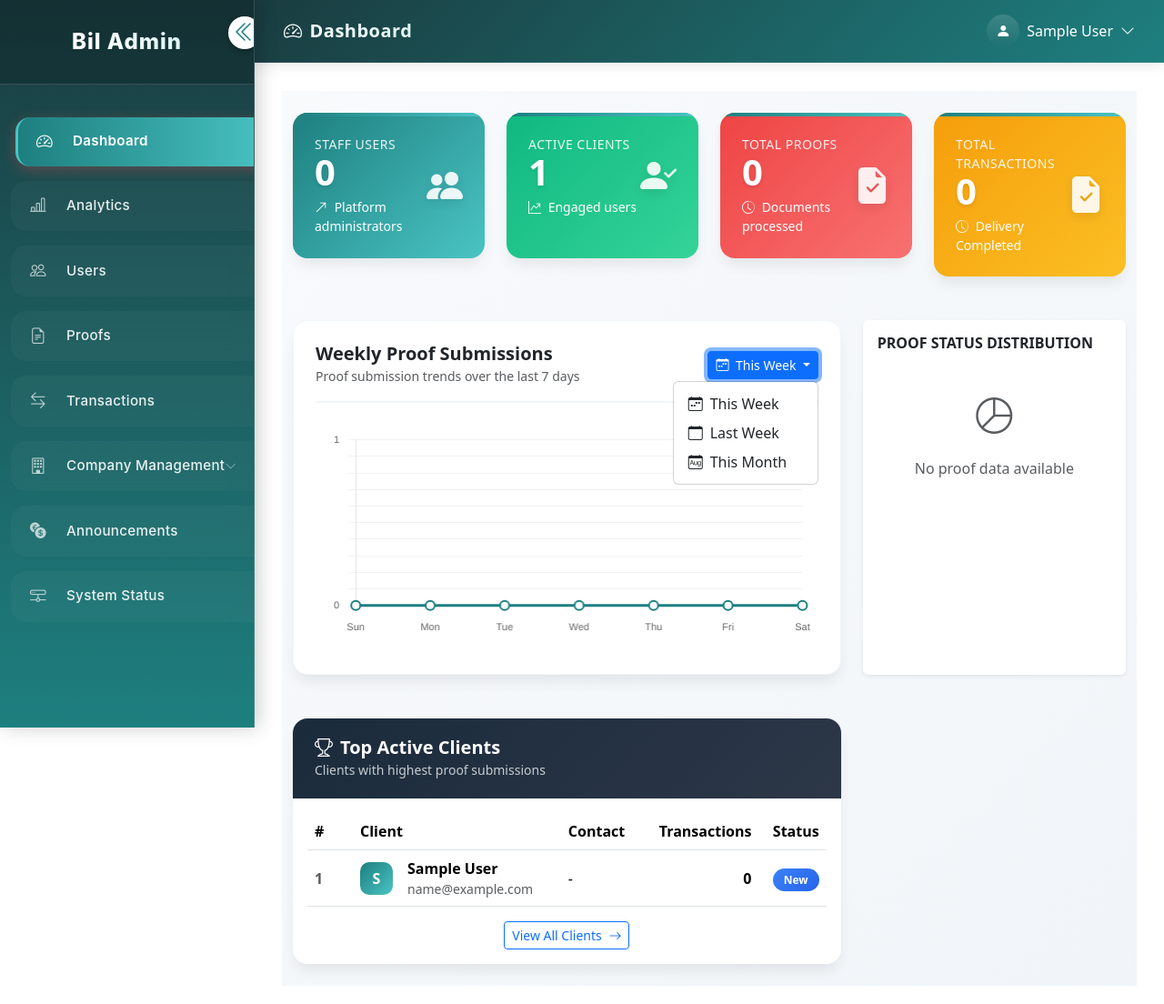
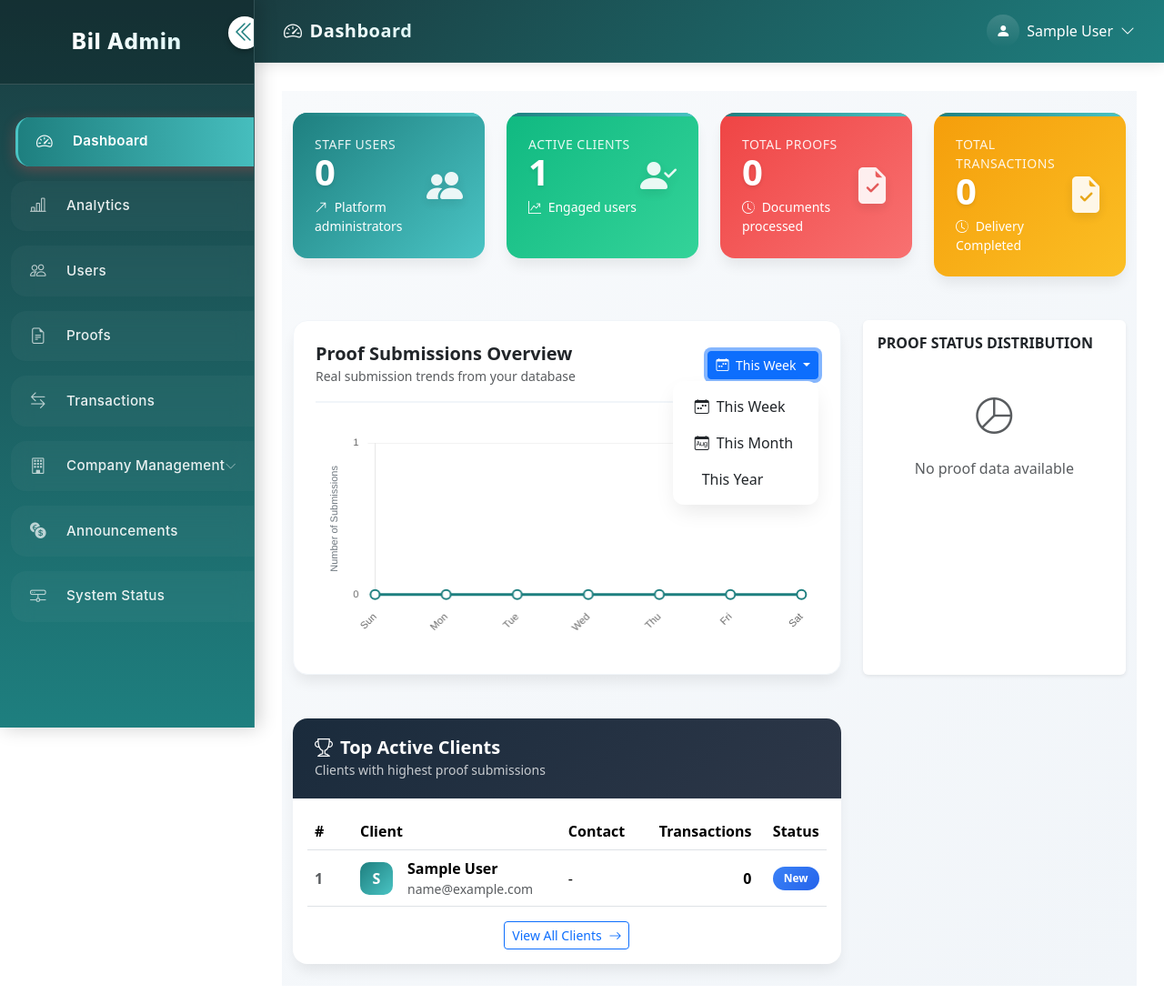
Before and after one commit to Abram-MrRight/bilBackend, a Django app: page / in a window 1280 px wide, after a click on "This Week". Shown: the whole page at 91% size. Run offline with Django 5.2, Linux system fonts and the light colour scheme; the visitor is signed in with stand-in values (Sample User, id 1); data comes from the database, SQL or seed files in the repository; data that the repository does not hold is empty.

Commit message:
improve company Admin dasgboard and analystic dashboard

```diff
--- a/dashboard/templates/dashboard/admin_dashboard.html
+++ b/dashboard/templates/dashboard/admin_dashboard.html
@@ -89,18 +89,18 @@
             <div class="chart-container">
                 <div class="chart-header">
                     <div>
-                        <h5 class="fw-bold mb-0">Weekly Proof Submissions</h5>
-                        <small class="text-muted">Proof submission trends over the last 7 days</small>
+                        <h5 class="fw-bold mb-0">Proof Submissions Overview</h5>
+                        <small class="text-muted">Real submission trends from your database</small>
                     </div>
                     <div class="dropdown">
                         <button class="btn btn-outline-primary btn-sm dropdown-toggle" type="button"
-                                data-bs-toggle="dropdown">
-                            <i class="bi bi-calendar-week me-1"></i> This Week
+                                data-bs-toggle="dropdown" aria-expanded="false" id="timeRangeButton">
+                            <i class="bi bi-calendar-week me-1"></i> <span id="selectedRangeLabel">This Week</span>
                         </button>
-                        <ul class="dropdown-menu dropdown-menu-end">
-                            <li><a class="dropdown-item" href="#"><i class="bi bi-calendar-week me-2"></i>This Week</a></li>
-                            <li><a class="dropdown-item" href="#"><i class="bi bi-calendar me-2"></i>Last Week</a></li>
-                            <li><a class="dropdown-item" href="#"><i class="bi bi-calendar-month me-2"></i>This Month</a></li>
+                        <ul class="dropdown-menu dropdown-menu-end" id="timeRangeMenu">
+                            <li><a class="dropdown-item" href="#" data-range="week" data-label="This Week"><i class="bi bi-calendar-week me-2"></i>This Week</a></li>
+                            <li><a class="dropdown-item" href="#" data-range="month" data-label="This Month"><i class="bi bi-calendar-month me-2"></i>This Month</a></li>
+                            <li><a class="dropdown-item" href="#" data-range="year" data-label="This Year"><i class="bi bi-calendar-year me-2"></i>This Year</a></li>
                         </ul>
                     </div>
                 </div>
@@ -218,36 +218,55 @@
 <!-- ===== CHART.JS ===== -->
 <script src="https://cdn.jsdelivr.net/npm/chart.js"></script>
 <script>
-// Wait for DOM to be fully loaded
+// REAL DATA from Django backend - NO SIMULATED DATA
+const chartData = {
+    week: {
+        labels: {{ week_labels|safe }},
+        data: {{ week_data|safe }}
+    },
+    month: {
+        labels: {{ month_labels|safe }},
+        data: {{ month_data|safe }}
+    },
+    year: {
+        labels: {{ year_labels|safe }},
+        data: {{ year_data|safe }}
+    }
+};
+
+let proofChartInstance = null;
+
 document.addEventListener('DOMContentLoaded', function() {
-    // Initialize Chart
-    initChart();
-
-    // Initialize other features
+    // Initialize chart with week data (default)
+    initChart(chartData.week.labels, chartData.week.data);
     initDashboardFeatures();
 });
 
-function initChart() {
-    const ctx = document.getElementById('proofChart');
-    if (!ctx) return;
+function initChart(labels, data) {
+    const canvas = document.getElementById('proofChart');
+    if (!canvas) return;
 
-    // Destroy existing chart instance if exists
-    if (window.proofChartInstance) {
-        window.proofChartInstance.destroy();
+    if (proofChartInstance) {
+        proofChartInstance.destroy();
     }
 
-    // Generate gradient
-    const gradient = ctx.getContext('2d').createLinearGradient(0, 0, 0, 400);
-    gradient.addColorStop(0, 'rgba(30, 127, 127, 0.3)');
-    gradient.addColorStop(1, 'rgba(30, 127, 127, 0.05)');
+    const ctx = canvas.getContext('2d');
+    let gradient;
+    try {
+        gradient = ctx.createLinearGradient(0, 0, 0, 400);
+        gradient.addColorStop(0, 'rgba(30, 127, 127, 0.4)');
+        gradient.addColorStop(1, 'rgba(30, 127, 127, 0.02)');
+    } catch (e) {
+        gradient = 'rgba(30, 127, 127, 0.2)';
+    }
 
-    window.proofChartInstance = new Chart(ctx, {
+    proofChartInstance = new Chart(ctx, {
         type: 'line',
         data: {
-            labels: {{ labels|safe }},
+            labels: labels,
             datasets: [{
                 label: 'Proofs Submitted',
-                data: {{ week_data|safe }},
+                data: data,
                 borderColor: '#1E7F7F',
                 backgroundColor: gradient,
                 borderWidth: 3,
@@ -257,7 +276,10 @@
                 pointBorderColor: '#1E7F7F',
                 pointBorderWidth: 2,
                 pointRadius: 5,
-                pointHoverRadius: 7
+                pointHoverRadius: 8,
+                pointHoverBackgroundColor: '#1E7F7F',
+                pointHoverBorderColor: '#ffffff',
+                pointHoverBorderWidth: 2
             }]
         },
         options: {
@@ -276,7 +298,7 @@
                     displayColors: false,
                     callbacks: {
                         label: function(context) {
-                            return `Proofs: ${context.parsed.y}`;
+                            return `📄 Proofs: ${context.parsed.y}`;
                         }
                     }
                 }
@@ -289,21 +311,27 @@
                         drawBorder: false
                     },
                     ticks: {
-                        font: { size: 11 },
+                        font: { size: 11, weight: '500' },
                         padding: 10,
                         callback: function(value) {
                             return Number.isInteger(value) ? value : '';
-                        }
+                        },
+                        stepSize: 1
+                    },
+                    title: {
+                        display: true,
+                        text: 'Number of Submissions',
+                        font: { size: 11, weight: '500' },
+                        color: '#6c757d'
                     }
                 },
                 x: {
-                    grid: {
-                        display: false,
-                        drawBorder: false
-                    },
+                    grid: { display: false },
                     ticks: {
                         font: { size: 11, weight: '500' },
-                        padding: 10
+                        padding: 10,
+                        maxRotation: 45,
+                        minRotation: 45
                     }
                 }
             },
@@ -314,34 +342,72 @@
             layout: {
                 padding: {
                     left: 10,
-                    right: 10,
-                    top: 10,
+                    right: 15,
+                    top: 20,
                     bottom: 10
-                }
-            },
-            elements: {
-                line: {
-                    cubicInterpolationMode: 'monotone'
                 }
             }
         }
     });
 }
 
-function initDashboardFeatures() {
-    // Update current time
-    function updateCurrentTime() {
-        const now = new Date();
-        const timeStr = now.toLocaleTimeString([], {hour: '2-digit', minute:'2-digit'});
-        const timeElement = document.getElementById('currentTime');
-        if (timeElement) {
-            timeElement.textContent = timeStr;
+function updateChartForRange(range, rangeLabel) {
+    // Update button text and icon
+    const selectedLabelSpan = document.getElementById('selectedRangeLabel');
+    if (selectedLabelSpan) {
+        selectedLabelSpan.textContent = rangeLabel;
+    }
+
+    const buttonIcon = document.querySelector('#timeRangeButton i');
+    if (buttonIcon) {
+        if (range === 'week') {
+            buttonIcon.className = 'bi bi-calendar-week me-1';
+        } else if (range === 'month') {
+            buttonIcon.className = 'bi bi-calendar-month me-1';
+        } else if (range === 'year') {
+            buttonIcon.className = 'bi bi-calendar-year me-1';
         }
     }
 
-    // Initialize time and update every minute
-    updateCurrentTime();
-    setInterval(updateCurrentTime, 60000);
+    // Update chart with REAL data from backend - NO DUMMY DATA
+    if (proofChartInstance && chartData[range]) {
+        proofChartInstance.data.labels = chartData[range].labels;
+        proofChartInstance.data.datasets[0].data = chartData[range].data;
+        proofChartInstance.update('active');
+    }
+}
+
+function initDashboardFeatures() {
+    // Dropdown functionality
+    const dropdownItems = document.querySelectorAll('#timeRangeMenu .dropdown-item');
+    const dropdownButton = document.getElementById('timeRangeButton');
+    const dropdownMenu = document.getElementById('timeRangeMenu');
+
+    dropdownItems.forEach(item => {
+        item.addEventListener('click', function(e) {
+            e.preventDefault();
+            e.stopPropagation();
+
+            const range = this.getAttribute('data-range');
+            const label = this.getAttribute('data-label');
+
+            if (range && label) {
+                updateChartForRange(range, label);
+            }
+
+            // Close dropdown
+            if (dropdownMenu && dropdownMenu.classList.contains('show')) {
+                dropdownMenu.classList.remove('show');
+            }
+            if (dropdownButton) {
+                dropdownButton.setAttribute('aria-expanded', 'false');
+            }
+            const dropdown = dropdownButton?.closest('.dropdown');
+            if (dropdown) {
+                dropdown.classList.remove('show');
+            }
+        });
+    });
 
     // Scroll reveal animation
     function handleScrollReveal() {
@@ -357,77 +423,133 @@
         });
     }
 
-    // Add hover animations to cards
-    document.querySelectorAll('.metric-card').forEach(card => {
-        card.addEventListener('mouseenter', function() {
-            this.style.transform = 'translateY(-8px)';
-        });
+    // Add styles
+    const style = document.createElement('style');
+    style.textContent = `
+        .scroll-reveal {
+            opacity: 0;
+            transform: translateY(20px);
+            transition: opacity 0.6s ease-out, transform 0.6s ease-out;
+        }
+        .scroll-reveal.visible {
+            opacity: 1;
+            transform: translateY(0);
+        }
+        .dropdown-menu {
+            border-radius: 12px;
+            box-shadow: 0 10px 25px -5px rgba(0,0,0,0.1);
+            border: none;
+            padding: 0.5rem;
+        }
+        .dropdown-item {
+            border-radius: 8px;
+            padding: 0.5rem 1rem;
+            transition: all 0.2s;
+            cursor: pointer;
+        }
+        .dropdown-item:hover {
+            background-color: rgba(30, 127, 127, 0.1);
+            color: #1E7F7F;
+        }
+        .metric-card {
+            transition: transform 0.3s ease, box-shadow 0.3s ease;
+            border-radius: 20px;
+            cursor: pointer;
+        }
+        .metric-card:hover {
+            transform: translateY(-8px);
+            box-shadow: 0 20px 25px -12px rgba(0,0,0,0.15);
+        }
+        .chart-container {
+            background: white;
+            border-radius: 24px;
+            box-shadow: 0 8px 20px rgba(0,0,0,0.03);
+            padding: 1.25rem;
+        }
+        .chart-header {
+            display: flex;
+            justify-content: space-between;
+            align-items: center;
+            margin-bottom: 1rem;
+            flex-wrap: wrap;
+            gap: 1rem;
+        }
+        #proofChart-wrapper {
+            height: 320px;
+            position: relative;
+            margin-top: 1rem;
+        }
+        .premium-table {
+            background: white;
+            border-radius: 24px;
+            box-shadow: 0 8px 20px rgba(0,0,0,0.03);
+            overflow: hidden;
+        }
+        .table-header {
+            padding: 1.25rem 1.5rem;
+            background: linear-gradient(135deg, rgba(30,127,127,0.03) 0%, rgba(30,127,127,0.01) 100%);
+            border-bottom: 1px solid rgba(0,0,0,0.05);
+        }
+        .client-avatar {
+            width: 40px;
+            height: 40px;
+            background: linear-gradient(135deg, #1E7F7F, #2c9c9c);
+            color: white;
+            display: flex;
+            align-items: center;
+            justify-content: center;
+            border-radius: 12px;
+            font-weight: bold;
+        }
+        .badge-tier {
+            display: inline-block;
+            padding: 0.25rem 0.75rem;
+            border-radius: 20px;
+            font-size: 0.75rem;
+            font-weight: 600;
+        }
+        .badge-vip { background: linear-gradient(135deg, #FFD700, #FFA500); color: #2d2d2d; }
+        .badge-active { background: #E8F5E9; color: #2e7d32; }
+        .badge-new { background: #E3F2FD; color: #1565C0; }
+    `;
+    document.head.appendChild(style);
 
-        card.addEventListener('mouseleave', function() {
-            this.style.transform = 'translateY(0)';
-        });
-    });
-
-    // Add hover animations to status tiles
-    document.querySelectorAll('.status-tile').forEach(tile => {
-        tile.addEventListener('mouseenter', function() {
-            this.style.transform = 'translateY(-4px)';
-        });
-
-        tile.addEventListener('mouseleave', function() {
-            this.style.transform = 'translateY(0)';
-        });
-    });
-
-    // Initialize scroll reveal
     window.addEventListener('scroll', handleScrollReveal);
-    handleScrollReveal(); // Initial check
-
-    // Handle window resize for chart
-    let resizeTimeout;
-    window.addEventListener('resize', function() {
-        clearTimeout(resizeTimeout);
-        resizeTimeout = setTimeout(function() {
-            if (window.proofChartInstance) {
-                window.proofChartInstance.resize();
-            }
-        }, 250);
-    });
+    handleScrollReveal();
 
     // Animate numbers
     function animateNumbers() {
         const numbers = document.querySelectorAll('.metric-number');
         numbers.forEach(number => {
-            const text = number.textContent;
-            if (text && !isNaN(parseInt(text.replace(/,/g, '')))) {
-                const finalValue = parseInt(text.replace(/,/g, ''));
-                let startValue = 0;
-                const duration = 1500;
-                const startTime = Date.now();
+            const originalText = number.textContent;
+            const numericMatch = originalText.match(/[\d,]+/);
+            if (numericMatch) {
+                const finalValue = parseInt(numericMatch[0].replace(/,/g, ''));
+                if (!isNaN(finalValue)) {
+                    const duration = 1200;
+                    const startTime = performance.now();
 
-                function updateNumber() {
-                    const currentTime = Date.now();
+                    function updateNumber(currentTime) {
                         const elapsed = currentTime - startTime;
                         const progress = Math.min(elapsed / duration, 1);
-
-                    // Easing function
-                    const easeOutQuad = t => t * (2 - t);
-                    const currentValue = Math.floor(easeOutQuad(progress) * finalValue);
-
+                        const easeOutQuart = 1 - Math.pow(1 - progress, 4);
+                        const currentValue = Math.floor(easeOutQuart * finalValue);
                         number.textContent = currentValue.toLocaleString();
 
                         if (progress < 1) {
                             requestAnimationFrame(updateNumber);
+                        } else {
+                            number.textContent = finalValue.toLocaleString();
                         }
                     }
 
-                updateNumber();
+                    requestAnimationFrame(updateNumber);
+                }
             }
         });
     }
 
-    // Start number animation
-    animateNumbers();
+    setTimeout(animateNumbers, 200);
 }
 </script>
 {% endblock %}
--- a/dashboard/templates/dashboard/analytics.html
+++ b/dashboard/templates/dashboard/analytics.html
@@ -83,7 +83,7 @@
             </div>
         </div> {% endcomment %}
 
-        <div class="col-xl-3 col-md-6">
+        {% comment %} <div class="col-xl-3 col-md-6">
             <div class="gradient-card animate-fade-in delay-2"
                  style="background: linear-gradient(135deg, #0dcaf0 0%, #0aa2c0 100%);">
                 <div class="icon-bg">
@@ -98,7 +98,7 @@
                     </div>
                 </div>
             </div>
-        </div>
+        </div> {% endcomment %}
 
         {% comment %} <div class="col-xl-3 col-md-6">
             <div class="gradient-card animate-fade-in delay-3"
--- a/dashboard/views.py
+++ b/dashboard/views.py
@@ -659,7 +659,7 @@
         .order_by('-transactions_count')[:5]
     )
 
-    # Weekly submissions (past 7 days)
+    # WEEKLY submissions (past 7 days)
     today = timezone.now().date()
     week_labels = [(today - timedelta(days=i)).strftime('%a') for i in reversed(range(7))]
     week_data = [
@@ -667,15 +667,40 @@
         for i in reversed(range(7))
     ]
 
+    # MONTHLY submissions (last 30 days)
+    month_labels = []
+    month_data = []
+    for i in range(29, -1, -1):  # Last 30 days
+        date = today - timedelta(days=i)
+        month_labels.append(date.strftime('%b %d'))  # e.g., "Dec 15"
+        count = Proof.objects.filter(created_at__date=date).count()
+        month_data.append(count)
+
+    # YEARLY submissions (last 12 months)
+    year_labels = ['Jan', 'Feb', 'Mar', 'Apr', 'May', 'Jun',
+                   'Jul', 'Aug', 'Sep', 'Oct', 'Nov', 'Dec']
+    year_data = []
+    current_year = today.year
+    for month in range(1, 13):
+        count = Proof.objects.filter(
+            created_at__year=current_year,
+            created_at__month=month
+        ).count()
+        year_data.append(count)
+
     context = {
         'total_staff': total_staff,
         'total_clients': total_clients,
         'total_proofs': total_proofs,
         'proof_stats': proof_stats_dict,
         'top_clients': top_clients,
-        'labels': week_labels,
+        'week_labels': week_labels,
         'week_data': week_data,
-        'total_transactions':total_transactions,
+        'month_labels': month_labels,
+        'month_data': month_data,
+        'year_labels': year_labels,
+        'year_data': year_data,
+        'total_transactions': total_transactions,
     }
     return render(request, 'dashboard/admin_dashboard.html', context)
 
```
Lines whose indentation alone changed are shown as unchanged.
